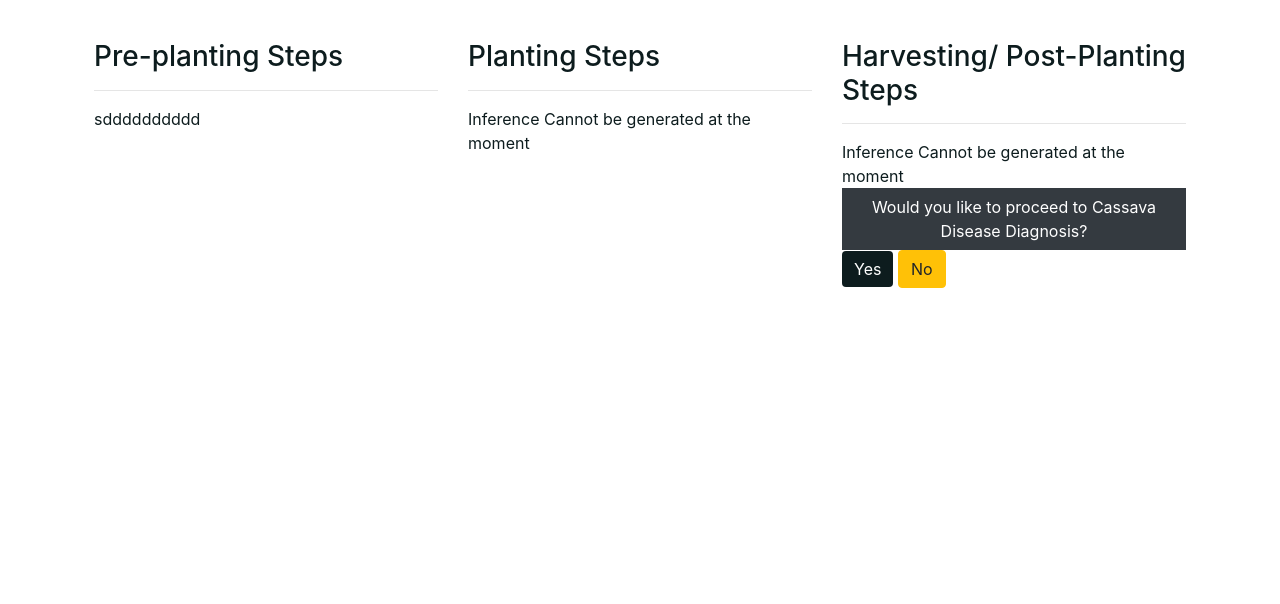
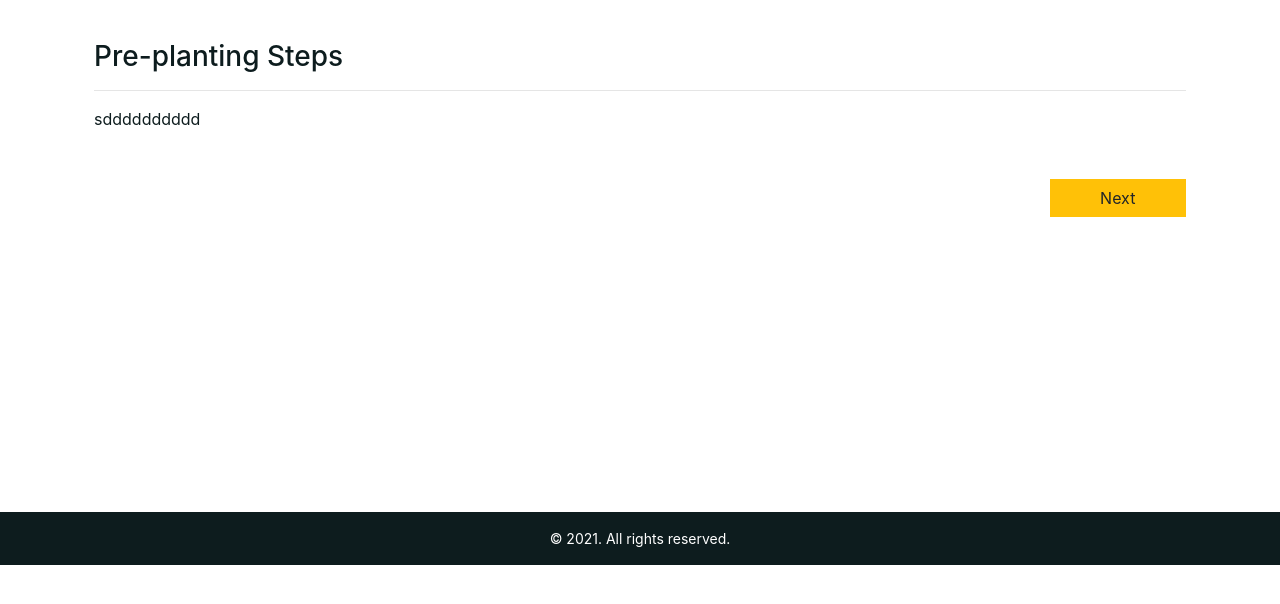
Before and after one commit to bhimbho/Crop-Expert-System, a PHP site: page /result.php in a window 1280 px wide. Shown: the part 56-660 px from the top of the page. Run offline with PHP 8.4, Linux system fonts and the light colour scheme; the visitor is signed in with stand-in values (Sample User, id 1); data comes from the database, SQL or seed files in the repository.

Commit message:
UI Updates

```diff
--- a/css/style.css
+++ b/css/style.css
@@ -68,6 +68,12 @@ p.blog-footer{
 	background-size: cover;
 	background-position: center;
 }
-.expert form button{
+.expert .show{
 	width: 48% !important;
 }
+.planting, .post-planting{
+	display: none;
+}
+.pre-planting, .planting, .post-planting{
+	min-height: 25em;
+}
--- a/result.php
+++ b/result.php
@@ -19,22 +19,65 @@ DB::check();
                     ?>
                 </ul>
             </div> -->
-			<div class="col-md-4">
+			<div class="col-md-12 pre-planting">
 				<h3>Pre-planting Steps</h3><hr>
                     <div><?= ($pre->solution)?$pre->solution: "Inference Cannot be generated at the moment" ?></div>
-
+                 <div class="col-md-6 d-flex align-self-end justify-content-end float-right p-0 mt-5">
+                    <button class="btn btn-warning rounded-0 w-25 next-btn-1">Next</button>
+                </div>
 			</div>
-            <div class="col-md-4">
+            <div class="col-md-12 planting">
 				<h3>Planting Steps</h3><hr>
                 <div><?= (isset($planting->solution))?$pre->solution: "Inference Cannot be generated at the moment" ?></div>
+                <div class="col-md-6 d-flex align-self-end justify-content-end float-right p-0 mt-5">
+                    <button class="btn btn-warning rounded-0 w-25 previous-btn-1 mr-1">Previous</button>
+                    <button class="btn btn-warning rounded-0 w-25 next-btn-2">Next</button>
+                </div>
 			</div>
-            <div class="col-md-4">
+            <div class="col-md-12 post-planting">
 				<h3>Harvesting/ Post-Planting Steps</h3><hr>
                 <div><?= (isset($post->solution))?$pre->solution: "Inference Cannot be generated at the moment" ?></div>
-                <a class="btn btn-dark rounded-0 btn-block">Would you like to proceed to Cassava Disease Diagnosis?</a>
-                <a href="expert-system.php" class="btn btn-success">Yes</a>
-                <a href="survey.php" class="btn btn-warning">No</a>
+                <a class="btn btn-dark rounded-0 btn-block mb-2">Would you like to proceed to Cassava Disease Diagnosis?</a>
+                <a href="expert-system.php" class="btn btn-success rounded-0">Yes</a>
+                <a href="survey.php" class="btn btn-warning rounded-0 text-white">No</a>
+                <div class="col-md-6 d-flex align-self-end justify-content-end float-right p-0 mt-5">
+                    <button class="btn btn-warning rounded-0 w-25 previous-btn-2">Previous</button>
+                </div>
 			</div>
 		</div>
 	</div>
 </div>
+
+<?php
+include "includes/footer.php";
+?>
+
+<script>
+    $(()=>{
+        $('.pre-planting').show();
+        $('.planting').hide();
+        $('.post-planting').hide();
+        $('.next-btn-1').click(function(){
+            $('.pre-planting').hide();
+            $('.planting').show();
+            $('.post-planting').hide();
+        });
+        $('.next-btn-2').click(function(){
+            $('.pre-planting').hide();
+            $('.planting').hide();
+            $('.post-planting').show();
+        });
+        $('.previous-btn-1').click(function(){
+            $('.pre-planting').show();
+            $('.planting').hide();
+            $('.post-planting').hide();
+        });
+        $('.previous-btn-2').click(function(){
+            $('.pre-planting').hide();
+            $('.planting').show();
+            $('.post-planting').hide();
+        });
+
+
+    })
+</script>
--- a/survey.php
+++ b/survey.php
@@ -27,7 +27,7 @@ DB::check();
 									<input type="radio" name="choice" class="choice" value="0" id="" required>No</label>
 								</div>
 								<div class="form-group">
-									<button class="btn btn-warning rounded-0 mx-auto d-block" name="show">Show Me!</button>
+									<button class="btn btn-warning rounded-0 mx-auto d-block show" name="show">Show Me!</button>
 								</div>
 							</div>
 						</form>
```
Also changed, not shown: first-timer-survey.php (+13 -6 lines).
